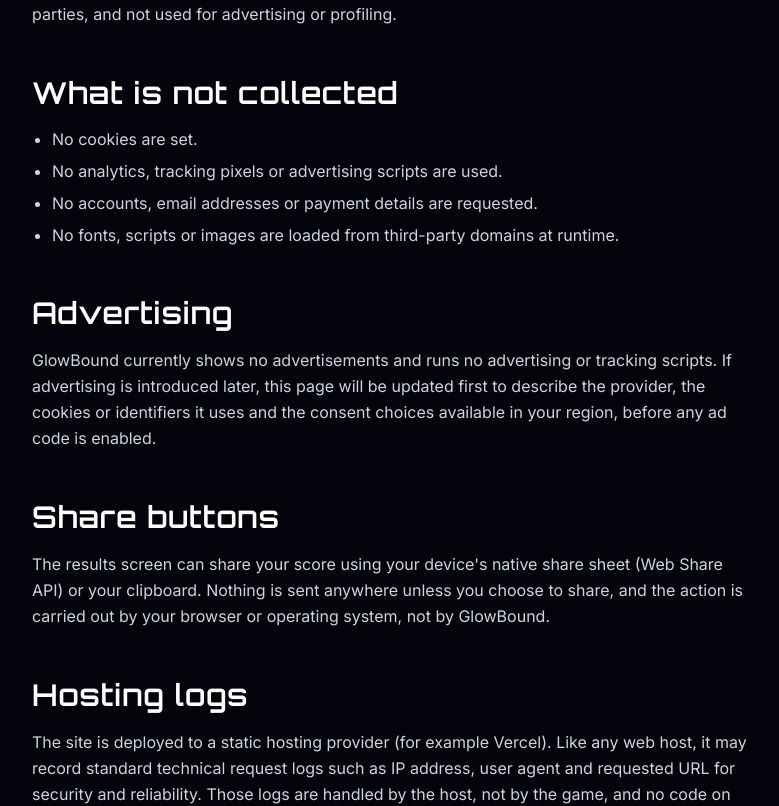
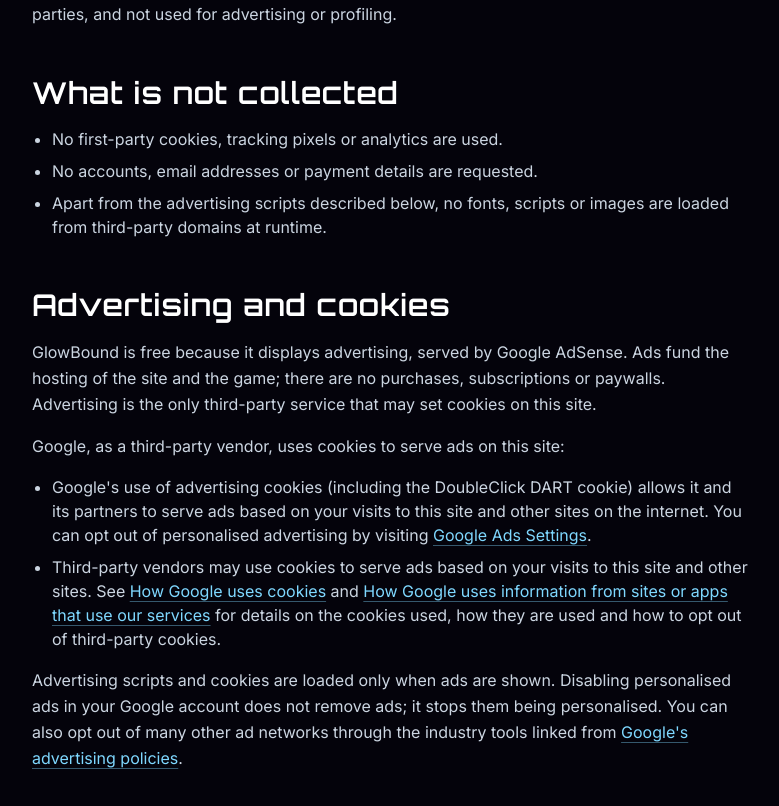
Before and after one commit to Sohail-AI-Architect/GlowBound, a Next.js app: page /privacy in a window 1280 px wide. Shown: the part 602-1408 px from the top of the page, without its empty margins (248-1027 px from the left). Built offline with nearby package versions, Linux system fonts and the light colour scheme; no server answers.

Commit message:
feat: Add ads.txt, update robots config, and audit AdSense content requirements

```diff
--- a/app/about/page.tsx
+++ b/app/about/page.tsx
@@ -34,7 +34,7 @@ const PRINCIPLES = [
   },
   {
     title: 'No dark patterns',
-    body: 'No accounts, no energy timers, no ads, no purchases, no notifications begging you to return.',
+    body: 'No accounts, no energy timers, no paywalls, no purchases, no notifications begging you to return.',
   },
 ];
 
@@ -133,12 +133,15 @@ export default function AboutPage() {
               through your device&apos;s share sheet.
             </li>
             <li>
-              <strong>No accounts or tracking.</strong> The site sets no cookies and runs no analytics.
-              See the <Link href={ROUTES.privacy}>privacy page</Link> for exactly what is stored.
+              <strong>No accounts or first-party tracking.</strong> The site runs no analytics of its
+              own and builds no profile of you; the only cookies come from advertising, disclosed on
+              the <Link href={ROUTES.privacy}>privacy page</Link>.
             </li>
             <li>
-              <strong>No advertising or paid services.</strong> The game does not require any paid API
-              to run.
+              <strong>No paywalls or purchases.</strong> The game is complete and free: nothing is
+              locked behind a payment, there is no subscription, and no paid API is required to run
+              it. The site carries advertising, disclosed on the{' '}
+              <Link href={ROUTES.privacy}>privacy page</Link>, which is what keeps it that way.
             </li>
           </ul>
         </section>
--- a/app/privacy/page.tsx
+++ b/app/privacy/page.tsx
@@ -5,7 +5,7 @@ import { breadcrumbSchema } from '@/lib/seo/structured-data';
 import { ROUTES, pageMetadata } from '@/lib/seo/site';
 
 const DESCRIPTION =
-  'GlowBound stores personal bests and a sound preference in your browser only. No cookies, no analytics, no accounts and no advertising.';
+  'GlowBound stores personal bests and a sound preference in your browser only. No accounts and no first-party analytics; Google AdSense advertising funds the site and is disclosed here.';
 
 export const metadata: Metadata = pageMetadata({
   title: 'Privacy Policy — GlowBound',
@@ -64,20 +64,54 @@ export default function PrivacyPage() {
         <section aria-labelledby="not-collected">
           <h2 id="not-collected">What is not collected</h2>
           <ul>
-            <li>No cookies are set.</li>
-            <li>No analytics, tracking pixels or advertising scripts are used.</li>
+            <li>No first-party cookies, tracking pixels or analytics are used.</li>
             <li>No accounts, email addresses or payment details are requested.</li>
-            <li>No fonts, scripts or images are loaded from third-party domains at runtime.</li>
+            <li>Apart from the advertising scripts described below, no fonts, scripts or images are
+              loaded from third-party domains at runtime.</li>
           </ul>
         </section>
 
         <section aria-labelledby="advertising">
-          <h2 id="advertising">Advertising</h2>
+          <h2 id="advertising">Advertising and cookies</h2>
           <p>
-            GlowBound currently shows no advertisements and runs no advertising or tracking scripts.
-            If advertising is introduced later, this page will be updated first to describe the
-            provider, the cookies or identifiers it uses and the consent choices available in your
-            region, before any ad code is enabled.
+            GlowBound is free because it displays advertising, served by Google AdSense. Ads fund the
+            hosting of the site and the game; there are no purchases, subscriptions or paywalls.
+            Advertising is the only third-party service that may set cookies on this site.
+          </p>
+          <p>Google, as a third-party vendor, uses cookies to serve ads on this site:</p>
+          <ul>
+            <li>
+              Google&apos;s use of advertising cookies (including the DoubleClick DART cookie) allows
+              it and its partners to serve ads based on your visits to this site and other sites on
+              the internet. You can opt out of personalised advertising by visiting{' '}
+              <a href="https://adssettings.google.com/" rel="noopener noreferrer nofollow">
+                Google Ads Settings
+              </a>
+              .
+            </li>
+            <li>
+              Third-party vendors may use cookies to serve ads based on your visits to this site and
+              other sites. See{' '}
+              <a href="https://policies.google.com/technologies/cookies" rel="noopener noreferrer nofollow">
+                How Google uses cookies
+              </a>{' '}
+              and{' '}
+              <a href="https://policies.google.com/technologies/ads" rel="noopener noreferrer nofollow">
+                How Google uses information from sites or apps that use our services
+              </a>{' '}
+              for details on the cookies used, how they are used and how to opt out of third-party
+              cookies.
+            </li>
+          </ul>
+          <p>
+            Advertising scripts and cookies are loaded only when ads are shown. Disabling
+            personalised ads in your Google account does not remove ads; it stops them being
+            personalised. You can also opt out of many other ad networks through the industry tools
+            linked from{' '}
+            <a href="https://policies.google.com/technologies/ads" rel="noopener noreferrer nofollow">
+              Google&apos;s advertising policies
+            </a>
+            .
           </p>
         </section>
 
@@ -118,8 +152,9 @@ export default function PrivacyPage() {
         <section aria-labelledby="children">
           <h2 id="children">Children</h2>
           <p>
-            GlowBound does not collect personal information from anyone, including children. There are
-            no chat features, no user-generated content and no advertising.
+            GlowBound does not collect personal information from anyone, including children. There
+            are no chat features and no user-generated content, and no account system through which
+            a child could hand over data.
           </p>
         </section>
 
--- a/app/terms/page.tsx
+++ b/app/terms/page.tsx
@@ -46,9 +46,9 @@ export default function TermsPage() {
         <section aria-labelledby="free">
           <h2 id="free">Free to play</h2>
           <p>
-            GlowBound costs nothing. There is no account, no subscription, no in-game purchase and no
-            advertising. Nothing on the site asks for payment details, and you should never enter
-            them here.
+            GlowBound costs nothing to play. There is no account, no subscription and no in-game
+            purchase. Nothing on the site asks for payment details, and you should never enter
+            them here. The site is funded by advertising, which never gates gameplay or content.
           </p>
         </section>
 
@@ -122,8 +122,8 @@ export default function TermsPage() {
         <section aria-labelledby="changes">
           <h2 id="changes">Changes to these terms</h2>
           <p>
-            These terms may be updated as the site changes — for example if advertising or a
-            leaderboard is introduced later. The current version always applies to the site as it is
+            These terms may be updated as the site changes — for example if a leaderboard or new game
+            mode is introduced later. The current version always applies to the site as it is
             published.
           </p>
         </section>
--- a/lib/content/glowbound.ts
+++ b/lib/content/glowbound.ts
@@ -65,7 +65,7 @@ export const FAQ_ITEMS: FaqItem[] = [
   {
     question: 'Is GlowBound free to play?',
     answer:
-      'Yes. GlowBound runs in the browser with no download, account, payment or advertisement. Open the game page and press Play.',
+      'Yes. GlowBound runs in the browser with no download, account or payment. The game itself is completely free — open the game page and press Play.',
   },
   {
     question: 'Does GlowBound work on mobile phones?',
```
Also changed, not shown: public/ads.txt (added), 1 other file (tests, documents, lock files or other folders).
